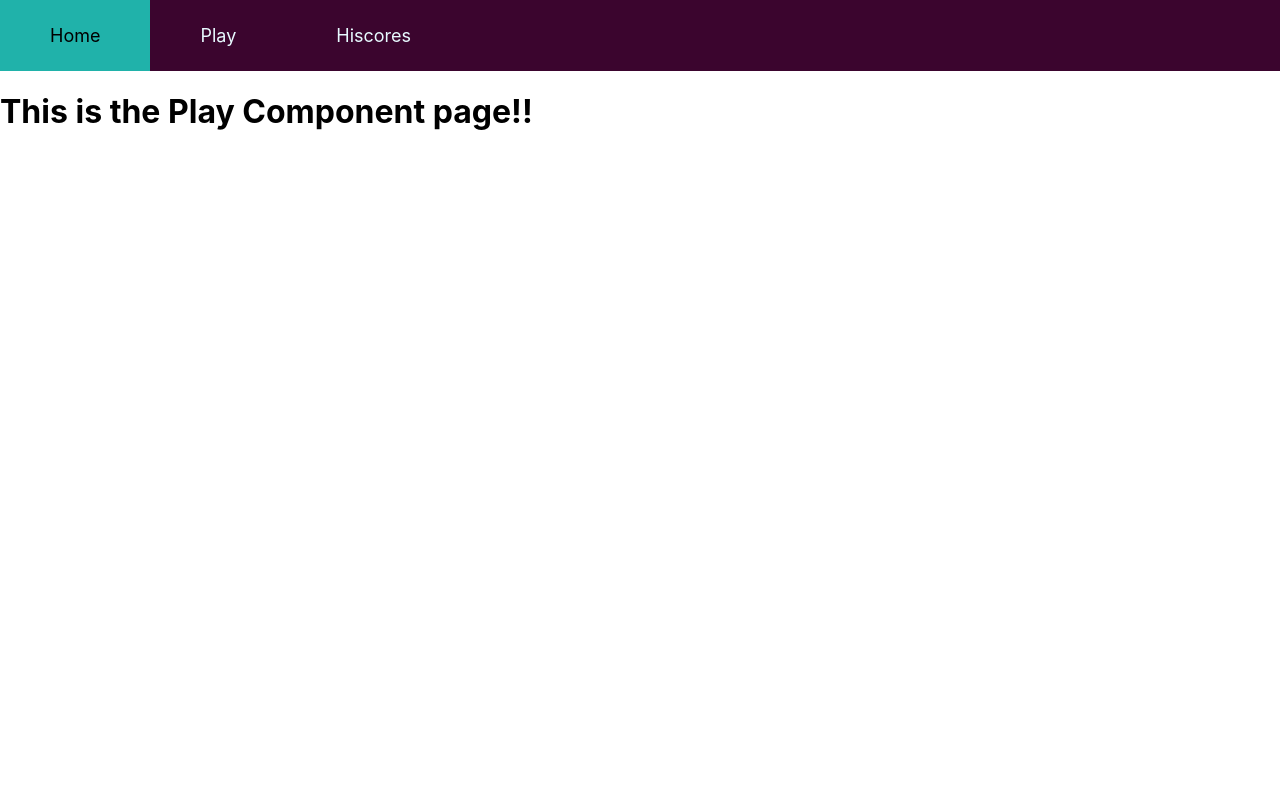
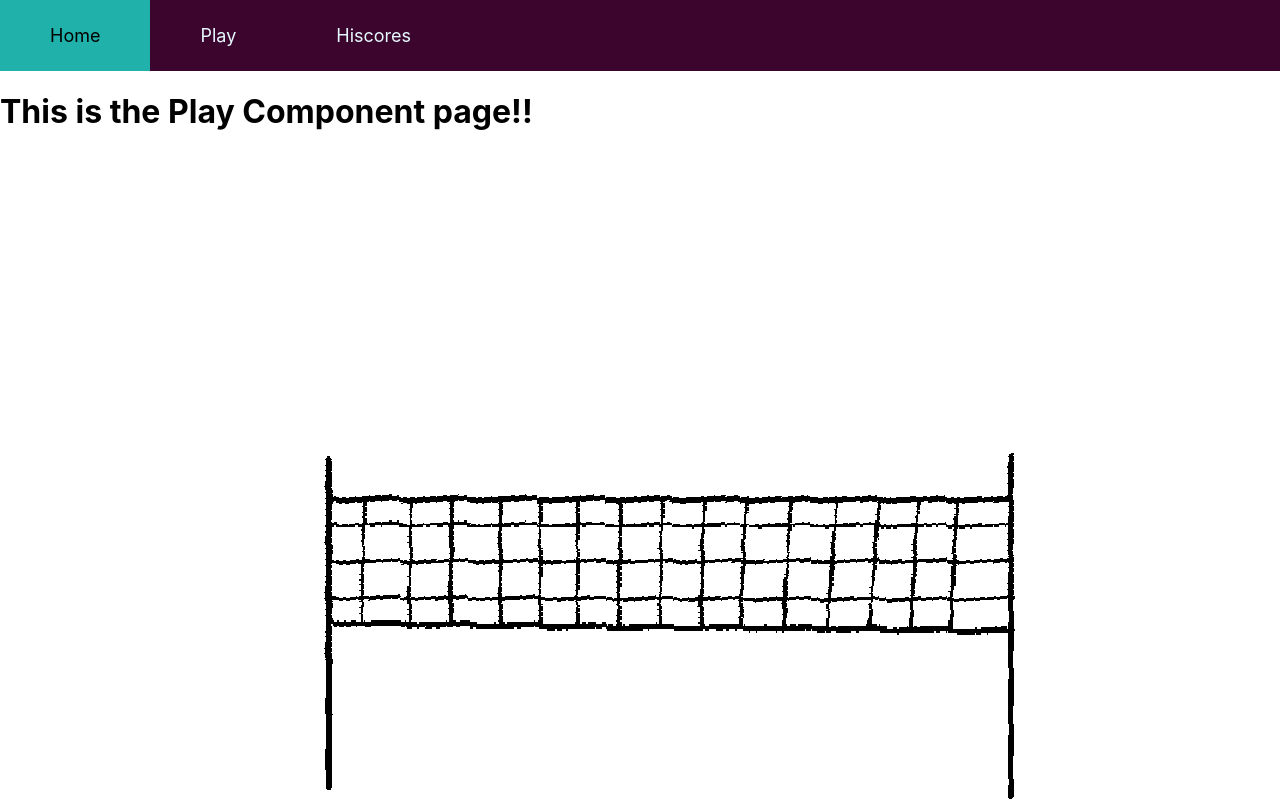
Before and after one commit to nicholas-wilson/react-redux-project, a React (Create React App) app in the folder react-redux-project/: page /play in a window 1280 px wide. Built offline with nearby package versions, Linux system fonts and the light colour scheme.

Commit message:
added in the volleyball net component

```diff
--- a/react-redux-project/src/App.css
+++ b/react-redux-project/src/App.css
@@ -45,3 +45,12 @@ a {
   width: 20%;
   height: 20;
 }
+
+.VolleyballNet {
+  position: absolute;
+  display: block;
+  margin: auto;
+
+  left: 25%;
+  bottom: 0%;
+}
--- a/react-redux-project/src/components/Play.js
+++ b/react-redux-project/src/components/Play.js
@@ -1,12 +1,16 @@
 import React, {Component} from 'react';
+import VolleyBallNet from './VolleyballNet';
 
 class Play extends Component {
 
   render() {
 
     return (
-      <div>
+      <div className="Play">
         <h1>This is the Play Component page!!</h1>
+        {/* I need a volleyball that will be moved around */}
+        {/* Timer component that counts up */}
+        <VolleyBallNet/>
       </div>
     )
   }
--- /dev/null
+++ b/react-redux-project/src/components/VolleyballNet.js
@@ -0,0 +1,12 @@
+import React, { Component } from "react";
+import volleyballNet from '../images/volleyballNet.png';
+
+class VolleyBallNet extends Component {
+  render() {
+    return(
+      <img className="VolleyballNet" src={volleyballNet} alt="volleyball net"></img>
+    )
+  }
+}
+
+export default VolleyBallNet
```
Also changed, not shown: react-redux-project/src/images/volleyballNet.png (added).
